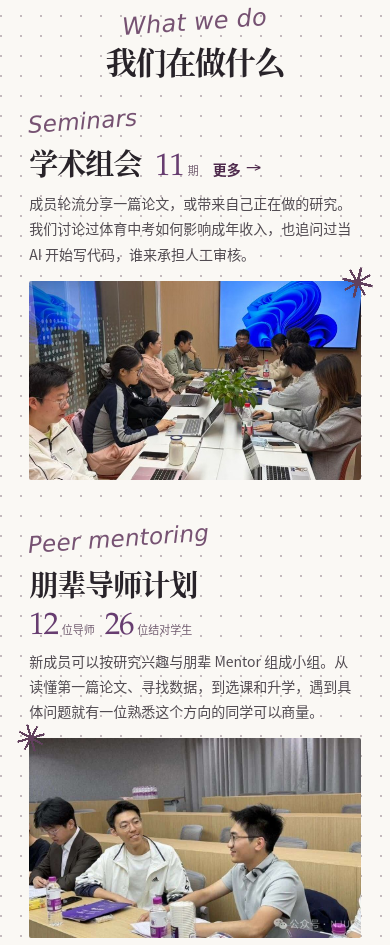
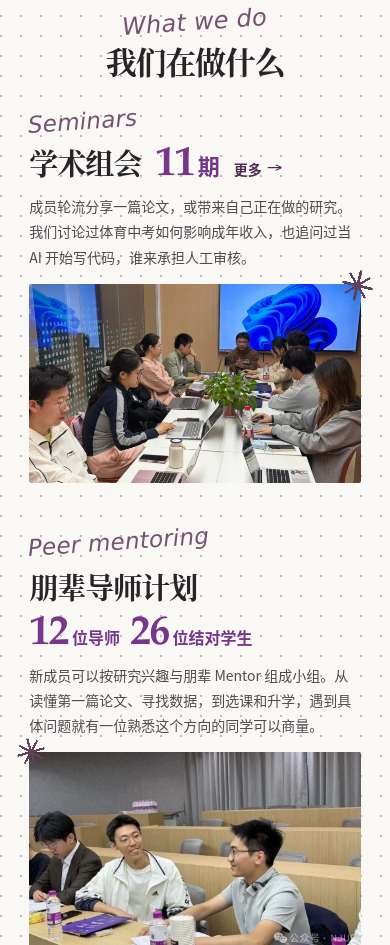
Before and after one commit to Austenzcy/neaweb, a plain HTML site: page index.html in a window 390 px wide. Shown: the part 889-1834 px from the top of the page. Drawn offline with Linux system fonts and the light colour scheme.

Commit message:
Emphasize activity counts in large purple type and refresh styles

```diff
--- a/assets/style.css
+++ b/assets/style.css
@@ -469,14 +469,17 @@ html[lang="en"] .news-story h3 {font-family:var(--latin);letter-spacing:0;font-s
 }
 
 .feature-title {align-items:baseline;column-gap:12px;row-gap:8px}
-.feature-counts {display:inline-flex;align-items:baseline;gap:13px;flex-wrap:wrap}
-.feature-count {display:inline-flex;align-items:baseline;gap:4px;white-space:nowrap}
-.feature-count strong {font:400 clamp(32px,2.7vw,42px)/1 var(--latin);color:#673d70;letter-spacing:-.04em;font-variant-numeric:lining-nums tabular-nums}
-.feature-count>span {font:400 12px/1.4 var(--sans);color:#725d70}
+.feature-counts {display:inline-flex;align-items:baseline;gap:10px;flex-wrap:wrap}
+.feature-count {display:inline-flex;align-items:baseline;gap:4px;white-space:nowrap;color:#75368b}
+.feature-count strong {font:700 clamp(44px,4vw,52px)/1 var(--latin);color:inherit;letter-spacing:-.04em;font-variant-numeric:lining-nums tabular-nums}
+.feature-count>span {font:600 clamp(16px,1.4vw,18px)/1.4 var(--sans);color:inherit}
+#weekly .feature-count>span {font-size:24px}
 #mentoring .feature-copy {max-width:none}
+#mentoring .feature-title h3 {font-size:clamp(29px,2.6vw,40px)}
 @media(max-width:680px) {
   .feature-title {column-gap:10px}
   .feature-counts {gap:10px}
-  .feature-count strong {font-size:31px}
-  .feature-count>span {font-size:11px}
+  .feature-count strong {font-size:42px}
+  .feature-count>span {font-size:16px}
+  #weekly .feature-count>span {font-size:22px}
 }
--- a/index.html
+++ b/index.html
@@ -1,6 +1,6 @@
 <!doctype html>
 <html lang="zh-CN"><head><meta charset="utf-8"><meta name="viewport" content="width=device-width,initial-scale=1,viewport-fit=cover"><meta name="theme-color" content="#faf8f4"><meta name="description" content="南京大学经济学协会的学术组会、成员与导师、学生研究及公开联系渠道。"><title>首页 · 南京大学经济学协会</title><link rel="icon" href="assets/nea-mark.png" type="image/png" sizes="96x96">
-<link rel="stylesheet" href="assets/style.css"></head>
+<link rel="stylesheet" href="assets/style.css?v=dfc35b16bd"></head>
 <body class="separate" data-initial="home"><a href="#main" class="skip">跳至正文</a><header class="masthead"><div class="wrap mast-inner"><div class="identities"><a href="https://www.nju.edu.cn/" target="_blank" rel="noopener" aria-label="南京大学官网"><img class="logo-nju" alt="南京大学" src="assets/nju.png"></a><span class="id-rule" aria-hidden="true"></span><a href="https://nubs.nju.edu.cn/" target="_blank" rel="noopener" aria-label="南京大学商学院官网"><img class="logo-nubs" alt="南京大学商学院" src="assets/nubs.png"></a><span class="id-rule" aria-hidden="true"></span><a href="index.html" aria-label="南京大学经济学协会首页"><img class="logo-nea" alt="南京大学经济学协会 NEA" src="assets/nea.png"></a></div>
     <nav class="main-nav" aria-label="主导航"><a href="index.html" data-dest="home" aria-current="page">首页</a><a href="seminars.html" data-dest="seminars">学术组会</a><a href="research.html" data-dest="research">成员成果</a><a href="people.html" data-dest="people">成员与导师</a><a href="contact.html" data-dest="contact">联系我们</a></nav><details class="mobile-nav"><summary><span class="sr-only">主导航</span><span class="menu-lines" aria-hidden="true"></span></summary><nav aria-label="手机导航"><a href="index.html" data-dest="home" aria-current="page">首页</a><a href="seminars.html" data-dest="seminars">学术组会</a><a href="research.html" data-dest="research">成员成果</a><a href="people.html" data-dest="people">成员与导师</a><a href="contact.html" data-dest="contact">联系我们</a></nav></details><button class="language-toggle" type="button" aria-label="切换至英文" title="切换至英文"><svg viewbox="0 0 24 24" fill="none" stroke="currentColor" stroke-width="1.5" aria-hidden="true" focusable="false"><circle cx="12" cy="12" r="9"></circle><ellipse cx="12" cy="12" rx="4" ry="9"></ellipse><path d="M3 12h18"></path></svg><span class="lang-label" lang="en">EN</span></button></div></header><main id="main" tabindex="-1"><div class="page home" id="home" aria-label="首页">
     <div class="home-intro"><section class="hero" aria-labelledby="association-name"><picture><source media="(max-width: 680px) and (orientation:portrait)" srcset="assets/campus-portrait.jpg"><img src="assets/campus.jpg" alt="" fetchpriority="high" width="1080" height="650"></picture><div class="hero-inner"><p class="hero-en" lang="en">Nanjing University Economic Association</p><h1 id="association-name"><span>南京大学</span><span>经济学协会</span></h1><span class="hero-rule" aria-hidden="true"></span><p class="motto">经观时代万象，协聚南大青年。</p></div></section>
```
Also changed, not shown: contact.html (+1 -1 lines), people.html (+1 -1 lines), research.html (+1 -1 lines), seminars.html (+1 -1 lines).
